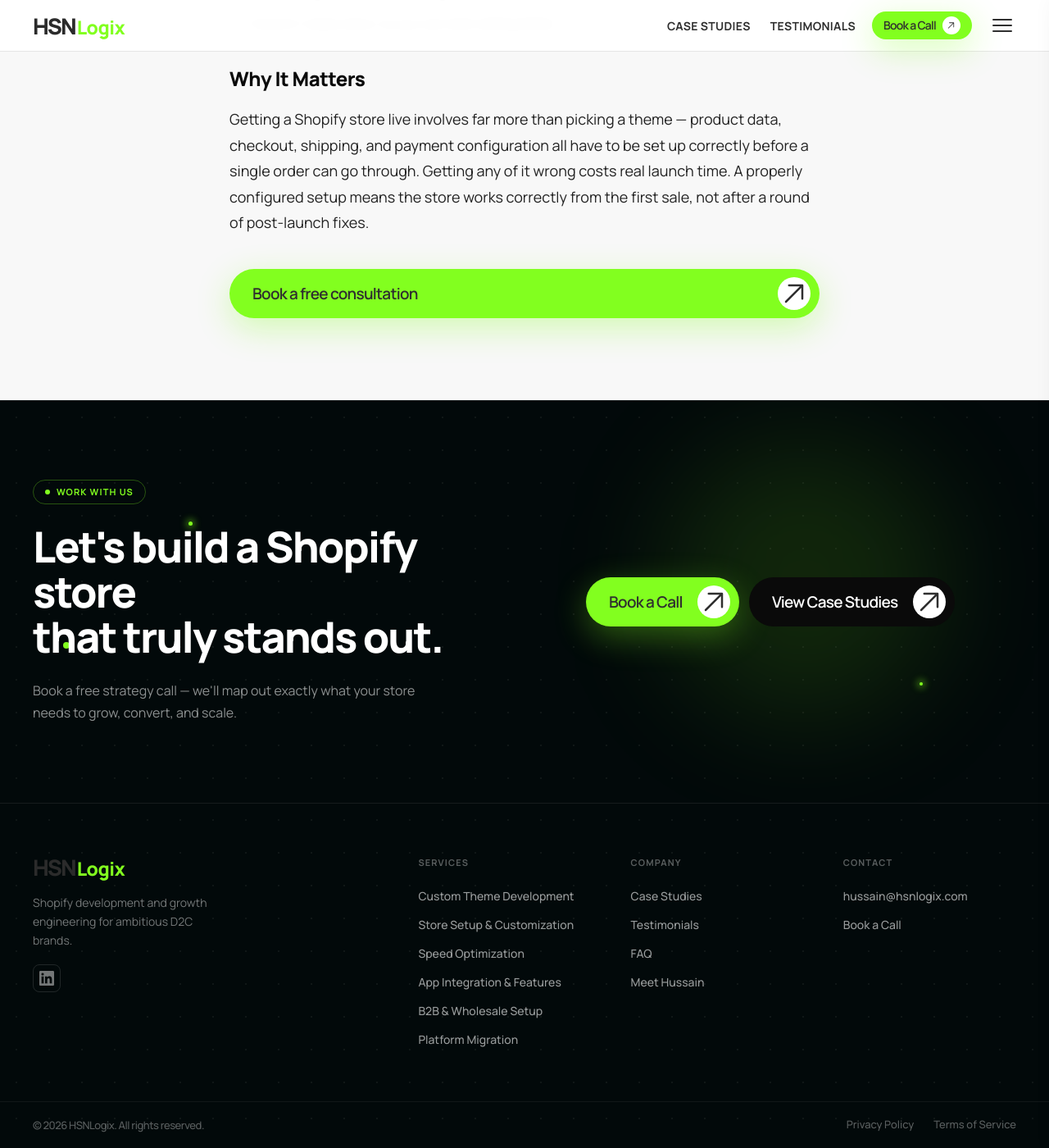
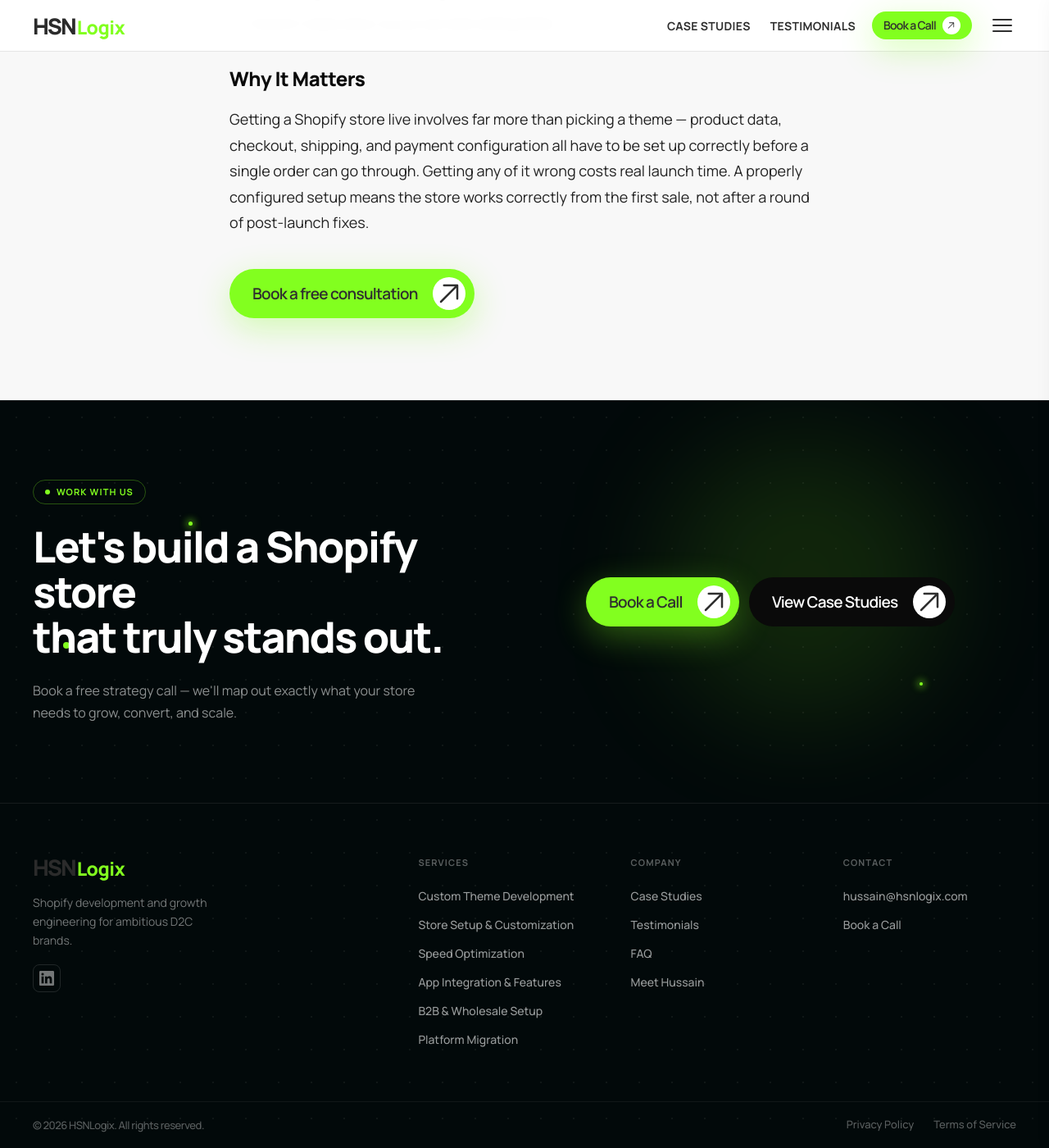
Before and after one commit to gr8ahmad/hsnlogix, a Jekyll site: the page built from _services/store-setup.md, in a window 1280 px wide and 1400 px high, scrolled down 406 px. Shown: the whole window at 82% size. Built offline with Jekyll 4.4.1, drawn with Linux system fonts in a browser that asks for light colours; a script that is not in the unit is left out.

Commit message:
Fix in-content CTA button width + service layout CTA link
blog.css: add width:fit-content to .case-study-cta, .service-cta, and
.wl-closing-cta CTA buttons so they render as pills matching the header/hero
CTA shape. The base .cta-button is display:flex with no explicit width; in
block-level containers it stretched to full column width instead.

service.html: replace broken /#contact href with Cal.com data-cal-link,
matching every other booking CTA sitewide.

Note: case-study/service/white-label pages already use layout:default so
they inherit the corrected 6-service footer from the previous commit -- no
layout-level footer changes needed here.

Co-Authored-By: Claude Sonnet 4.6 <noreply@anthropic.com>

```diff
--- a/_layouts/service.html
+++ b/_layouts/service.html
@@ -29,7 +29,7 @@ layout: default
   </div>
 
   <div class="service-cta">
-    <a href="{{ '/#contact' | relative_url }}" class="cta-button">
+    <a href="#" data-cal-link="hsnlogix" data-cal-config='{"layout":"month_view"}' rel="noopener" class="cta-button">
       <div class="button-text">
         <p>Book a free consultation</p>
       </div>
--- a/blog.css
+++ b/blog.css
@@ -347,6 +347,15 @@
     margin-top: 40px;
 }
 
+/* In-content CTA buttons sit in block containers and would otherwise stretch
+   to full width. Constrain them to fit-content to match the pill shape used
+   in the header and hero sections. */
+.case-study-cta .cta-button,
+.service-cta .cta-button,
+.wl-closing-cta .cta-button {
+    width: fit-content;
+}
+
 .case-study-quick-facts {
     display: flex;
     flex-wrap: wrap;
```
